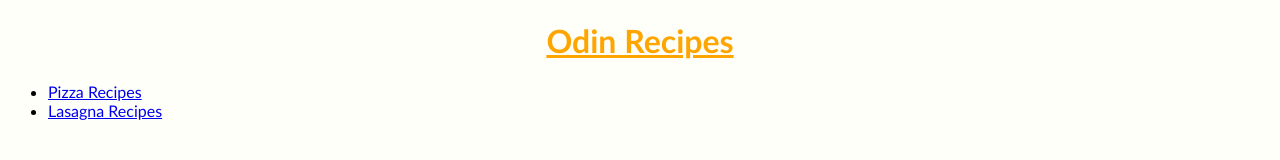
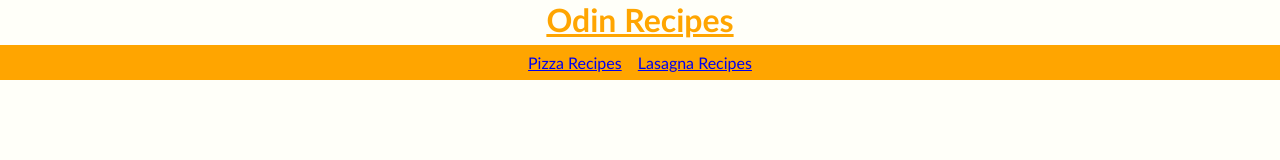
Before and after one commit to Vertiseas/odin-recipes, a plain HTML site: page index.html in a window 1280 px wide. Drawn offline with Linux system fonts and the light colour scheme.

Commit message:
Finish assignment

```diff
--- a/index.html
+++ b/index.html
@@ -7,7 +7,7 @@
     </head>
     <body>
         <h1>Odin Recipes</h1>
-        <ul>
+        <ul id="links">
         <li><a href="recipes/pizza.html">Pizza Recipes</a></li>
         <li><a href="recipes/lasagna.html">Lasagna Recipes</a></li>
         </ul>
--- a/style/master.css
+++ b/style/master.css
@@ -1,4 +1,5 @@
 * {
+    margin: 0;
     font-family: 'Trebuchet MS', 'Lucida Sans Unicode', 'Lucida Grande', 'Lucida Sans', Arial, sans-serif;
 }
 body {
@@ -9,6 +10,7 @@ h1 {
     font-weight: 1000;
     text-decoration: underline;
     color: orange;
+    margin-bottom: 6px;
 }
 h2 {
     color: red;
@@ -17,3 +19,12 @@ h2 {
 h3 {
     text-decoration: underline;
 }
+#links {
+    background-color: orange;
+    padding: 8px;
+    text-align: center;
+}
+#links li{
+    display: inline;
+    margin: 6px;
+}
```
